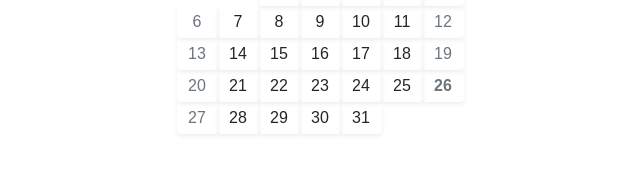
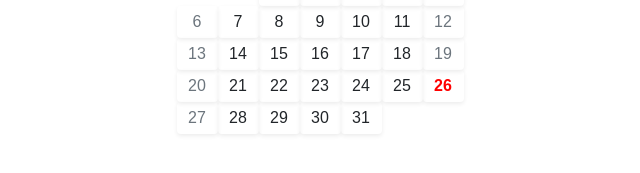
Before and after one commit to codejockie/calendarjs, a website built with Parcel: page index.html in a window 1280 px wide. Shown: the part 177-350 px from the top of the page, 320-960 px from the left. Built offline with nearby package versions, Linux system fonts and the light colour scheme; a web font is replaced by a local one.

Commit message:
remove user selection

```diff
--- a/src/styles.css
+++ b/src/styles.css
@@ -18,6 +18,10 @@ body {
   cursor: pointer;
 }
 
+table {
+  user-select: none;
+}
+
 thead th.weekdays {
   font-family: "Nova Mono", monospace;
   font-family: "Share Tech Mono", monospace;
@@ -33,6 +37,6 @@ td.active {
 }
 
 .today {
-  color: red;
+  color: red !important;
   font-weight: bolder;
 }
```
